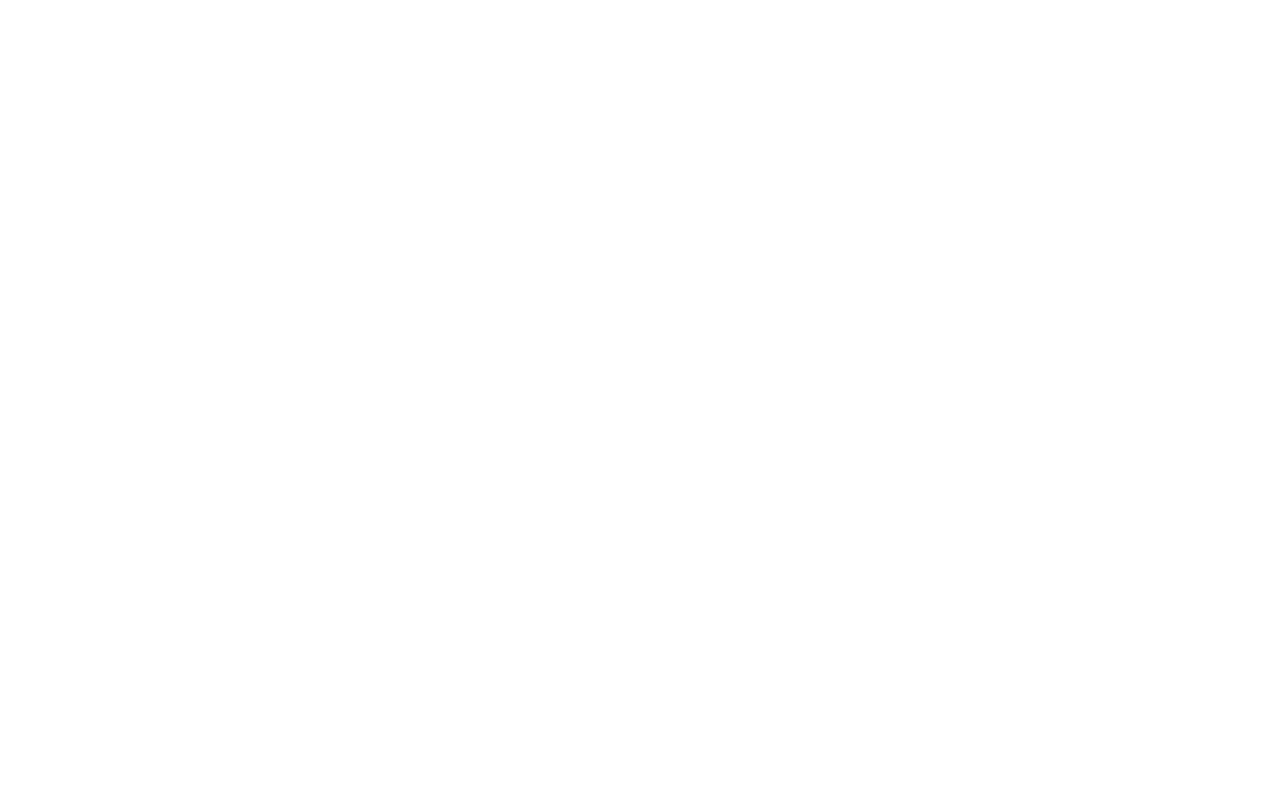
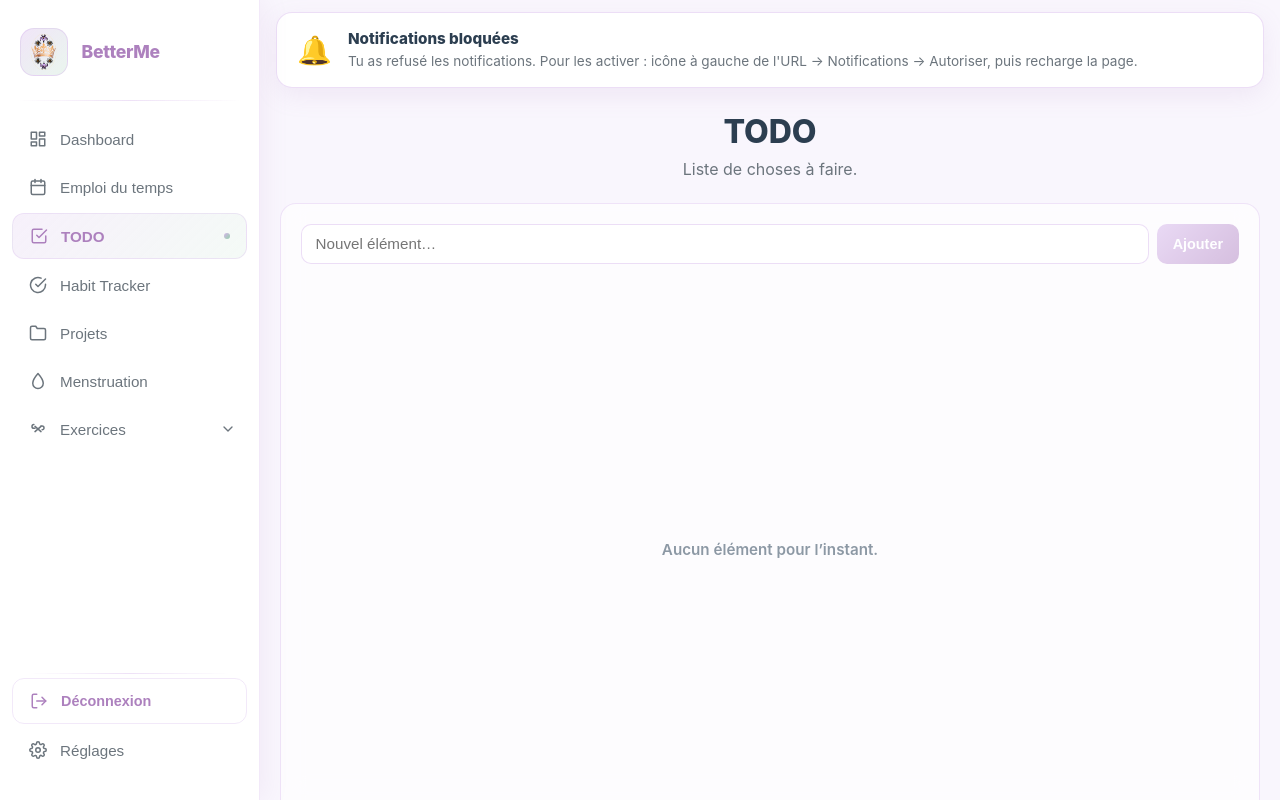
Before and after one commit to SwevenNeith/BetterMe, a Vue app: page /todo in a window 1280 px wide. Before the commit this address had no page. Built offline with nearby package versions, Linux system fonts and the light colour scheme.

Commit message:
Ajout de la page TODO

```diff
--- a/src/components/Sidebar.vue
+++ b/src/components/Sidebar.vue
@@ -49,6 +49,12 @@
   icon: `<svg xmlns="http://www.w3.org/2000/svg" viewBox="0 0 24 24" fill="none" stroke="currentColor" stroke-width="2" stroke-linecap="round" stroke-linejoin="round" class="sidebar-svg-icon"><path d="M22 11.08V12a10 10 0 1 1-5.93-9.14"></path><polyline points="22 4 12 14.01 9 11.01"></polyline></svg>`,
 }
 
+const todoLink = {
+  name: 'TODO',
+  path: '/todo',
+  icon: `<svg xmlns="http://www.w3.org/2000/svg" viewBox="0 0 24 24" fill="none" stroke="currentColor" stroke-width="2" stroke-linecap="round" stroke-linejoin="round" class="sidebar-svg-icon"><path d="M9 11l3 3L22 4"></path><path d="M21 12v7a2 2 0 0 1-2 2H5a2 2 0 0 1-2-2V5a2 2 0 0 1 2-2h11"></path></svg>`,
+}
+
 const menstruationLink = {
   name: 'Menstruation',
   path: '/menstruation',
@@ -87,6 +93,7 @@
 const SIDEBAR_ITEM_IDS = {
   DASHBOARD: 'dashboard',
   TIMETABLE: 'timetable',
+  TODO: 'todo',
   HABIT: 'habit-tracker',
   PROJETS: 'projets',
   MENSTRUATION: 'menstruation',
@@ -97,6 +104,7 @@
 const defaultSidebarOrder = [
   SIDEBAR_ITEM_IDS.DASHBOARD,
   SIDEBAR_ITEM_IDS.TIMETABLE,
+  SIDEBAR_ITEM_IDS.TODO,
   SIDEBAR_ITEM_IDS.HABIT,
   SIDEBAR_ITEM_IDS.PROJETS,
   SIDEBAR_ITEM_IDS.MENSTRUATION,
@@ -106,6 +114,7 @@
 const sidebarItemsById = {
   [SIDEBAR_ITEM_IDS.DASHBOARD]: navLinksTop[0],
   [SIDEBAR_ITEM_IDS.TIMETABLE]: navLinksTop[1],
+  [SIDEBAR_ITEM_IDS.TODO]: todoLink,
   [SIDEBAR_ITEM_IDS.PROJETS]: projetsLink,
   [SIDEBAR_ITEM_IDS.HABIT]: habitTrackerLink,
   [SIDEBAR_ITEM_IDS.MENSTRUATION]: menstruationLink,
--- a/src/router/index.js
+++ b/src/router/index.js
@@ -11,6 +11,7 @@
 const ProjetsView = () => import('../views/ProjetsView.vue')
 const ProjectDetailView = () => import('../views/ProjectDetailView.vue')
 const HabitTrackerView = () => import('../views/HabitTrackerView.vue')
+const TodoView = () => import('../views/TodoView.vue')
 
 const CHUNK_RELOAD_KEY = 'betterme-chunk-reload'
 
@@ -45,6 +46,11 @@
           path: 'timetable',
           name: 'timetable',
           component: TimeTableView
+        },
+        {
+          path: 'todo',
+          name: 'todo',
+          component: TodoView,
         },
         {
           path: 'projets',
--- /dev/null
+++ b/src/views/TodoView.vue
@@ -0,0 +1,261 @@
+<script setup>
+import { ref } from 'vue'
+
+let nextId = 1
+
+const newItemText = ref('')
+const items = ref([])
+
+function addItem() {
+  const text = newItemText.value.trim()
+  if (!text) return
+
+  items.value.push({
+    id: nextId++,
+    text,
+    done: false,
+  })
+  newItemText.value = ''
+}
+
+function toggleItem(id) {
+  const item = items.value.find((entry) => entry.id === id)
+  if (item) item.done = !item.done
+}
+
+function onNewItemKeydown(event) {
+  if (event.key === 'Enter') {
+    event.preventDefault()
+    addItem()
+  }
+}
+</script>
+
+<template>
+  <div class="todo-wrapper">
+    <header class="todo-header">
+      <h1 class="todo-title">TODO</h1>
+      <p class="todo-subtitle">Liste de choses à faire.</p>
+    </header>
+
+    <section class="todo-card" aria-label="Liste des tâches">
+      <form class="todo-add" @submit.prevent="addItem">
+        <input
+          v-model="newItemText"
+          type="text"
+          class="todo-add__input"
+          placeholder="Nouvel élément…"
+          aria-label="Texte du nouvel élément"
+          @keydown="onNewItemKeydown"
+        />
+        <button type="submit" class="todo-add__btn" :disabled="!newItemText.trim()">
+          Ajouter
+        </button>
+      </form>
+
+      <p v-if="!items.length" class="todo-empty">Aucun élément pour l’instant.</p>
+
+      <ul v-else class="todo-list">
+        <li v-for="item in items" :key="item.id" class="todo-item">
+          <label class="todo-item__label" :class="{ 'todo-item__label--done': item.done }">
+            <input
+              type="checkbox"
+              class="todo-item__checkbox"
+              :checked="item.done"
+              :aria-label="item.done ? `Marquer « ${item.text} » comme non fait` : `Marquer « ${item.text} » comme fait`"
+              @change="toggleItem(item.id)"
+            />
+            <span class="todo-item__text">{{ item.text }}</span>
+          </label>
+        </li>
+      </ul>
+    </section>
+  </div>
+</template>
+
+<style scoped>
+.todo-wrapper {
+  flex: 1;
+  display: flex;
+  flex-direction: column;
+  width: 100%;
+  max-width: none;
+  min-width: 0;
+  min-height: 100%;
+  margin: 0;
+  padding: 1.5rem 1.25rem 3rem;
+  box-sizing: border-box;
+}
+
+.todo-header {
+  margin-bottom: 1.5rem;
+  text-align: center;
+}
+
+.todo-title {
+  font-size: 2rem;
+  font-weight: 800;
+  color: #2c3e50;
+  margin: 0;
+}
+
+.todo-subtitle {
+  margin: 0.5rem 0 0;
+  color: #6c757d;
+  font-size: 1rem;
+}
+
+.todo-card {
+  flex: 1;
+  display: flex;
+  flex-direction: column;
+  width: 100%;
+  min-height: 0;
+  background: rgba(255, 255, 255, 0.65);
+  backdrop-filter: blur(12px);
+  border: 1px solid rgba(213, 181, 234, 0.35);
+  border-radius: 16px;
+  padding: 1.25rem;
+  box-sizing: border-box;
+}
+
+.todo-add {
+  display: flex;
+  flex-wrap: wrap;
+  gap: 0.5rem;
+  margin-bottom: 1rem;
+}
+
+.todo-add__input {
+  flex: 1;
+  min-width: 0;
+  padding: 0.65rem 0.85rem;
+  border: 1px solid rgba(213, 181, 234, 0.45);
+  border-radius: 10px;
+  font-size: 0.95rem;
+  font-weight: 500;
+  color: #2c3e50;
+  background: rgba(255, 255, 255, 0.85);
+  box-sizing: border-box;
+}
+
+.todo-add__input:focus {
+  outline: none;
+  border-color: #ad81be;
+  box-shadow: 0 0 0 3px rgba(173, 129, 190, 0.2);
+}
+
+.todo-add__btn {
+  padding: 0.65rem 1rem;
+  border: none;
+  border-radius: 10px;
+  font-size: 0.9rem;
+  font-weight: 700;
+  color: #fff;
+  background: linear-gradient(135deg, #d5b5ea, #ad81be);
+  cursor: pointer;
+  transition: opacity 0.15s ease;
+}
+
+.todo-add__btn:disabled {
+  opacity: 0.5;
+  cursor: not-allowed;
+}
+
+.todo-empty {
+  flex: 1;
+  display: flex;
+  align-items: center;
+  justify-content: center;
+  margin: 0;
+  text-align: center;
+  color: #8c98a4;
+  font-size: 0.95rem;
+  font-weight: 600;
+  padding: 1rem 0.5rem;
+}
+
+.todo-list {
+  list-style: none;
+  margin: 0;
+  padding: 0;
+  flex: 1;
+  display: flex;
+  flex-direction: column;
+  gap: 0.35rem;
+  min-height: 0;
+  overflow-y: auto;
+}
+
+.todo-item {
+  min-width: 0;
+}
+
+.todo-item__label {
+  display: flex;
+  align-items: flex-start;
+  gap: 0.75rem;
+  padding: 0.65rem 0.75rem;
+  border-radius: 10px;
+  cursor: pointer;
+  transition: background 0.15s ease;
+}
+
+.todo-item__label:hover {
+  background: rgba(213, 181, 234, 0.1);
+}
+
+.todo-item__checkbox {
+  flex-shrink: 0;
+  width: 1.1rem;
+  height: 1.1rem;
+  margin-top: 0.15rem;
+  accent-color: #ad81be;
+  cursor: pointer;
+}
+
+.todo-item__text {
+  flex: 1;
+  min-width: 0;
+  font-size: 0.95rem;
+  font-weight: 600;
+  color: #2c3e50;
+  line-height: 1.4;
+  word-break: break-word;
+}
+
+.todo-item__label--done .todo-item__text {
+  color: #8c98a4;
+  text-decoration: line-through;
+}
+
+@media (prefers-color-scheme: dark) {
+  .todo-title {
+    color: #f0e8f8;
+  }
+
+  .todo-subtitle,
+  .todo-empty {
+    color: #adb5bd;
+  }
+
+  .todo-card {
+    background: rgba(35, 30, 48, 0.75);
+    border-color: rgba(213, 181, 234, 0.2);
+  }
+
+  .todo-add__input {
+    color: #f0e8f8;
+    background: rgba(25, 20, 35, 0.6);
+    border-color: rgba(213, 181, 234, 0.25);
+  }
+
+  .todo-item__text {
+    color: #f0e8f8;
+  }
+
+  .todo-item__label--done .todo-item__text {
+    color: #8c98a4;
+  }
+}
+</style>
```
